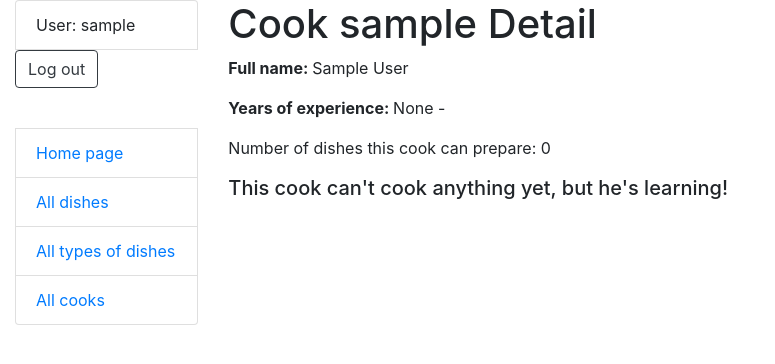
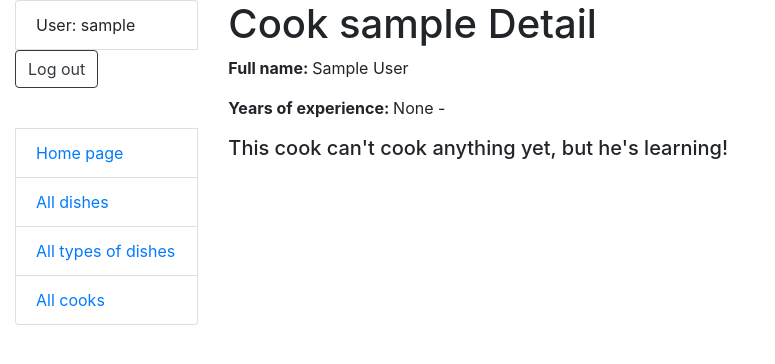
Before and after one commit to AndriiFn/restaurant-kitchen-service, a Django app: page /cooks/1/ in a window 1280 px wide. Shown: the top 364 px of the page, without its empty margins (0-775 px from the left). Run offline with Django 5.2, Linux system fonts and the light colour scheme; the visitor is signed in with stand-in values (Sample User, id 1); data comes from the database, SQL or seed files in the repository; data that the repository does not hold is empty.

Commit message:
put cook.cooked_dishes.count under the if statement

```diff
--- a/templates/kitchen_services/cook_detail.html
+++ b/templates/kitchen_services/cook_detail.html
@@ -8,10 +8,10 @@
     {% elif cook.years_of_experience >= 5 %} skilled cook
     {% elif cook.years_of_experience >= 0 %} beginner cook {% endif %}
   </p>
-  <p>Number of dishes this cook can prepare: {{ cook.cooked_dishes.count }}</p>
   {% if cook.cooked_dishes.count == 0 %}
     <h5>This cook can't cook anything yet, but he's learning!</h5>
   {% else %}
+    <p>Number of dishes this cook can prepare: {{ cook.cooked_dishes.count }}</p>
     <h3>Dishes:</h3>
     <ul>
       {% for dish in cook.cooked_dishes.all %}
```
